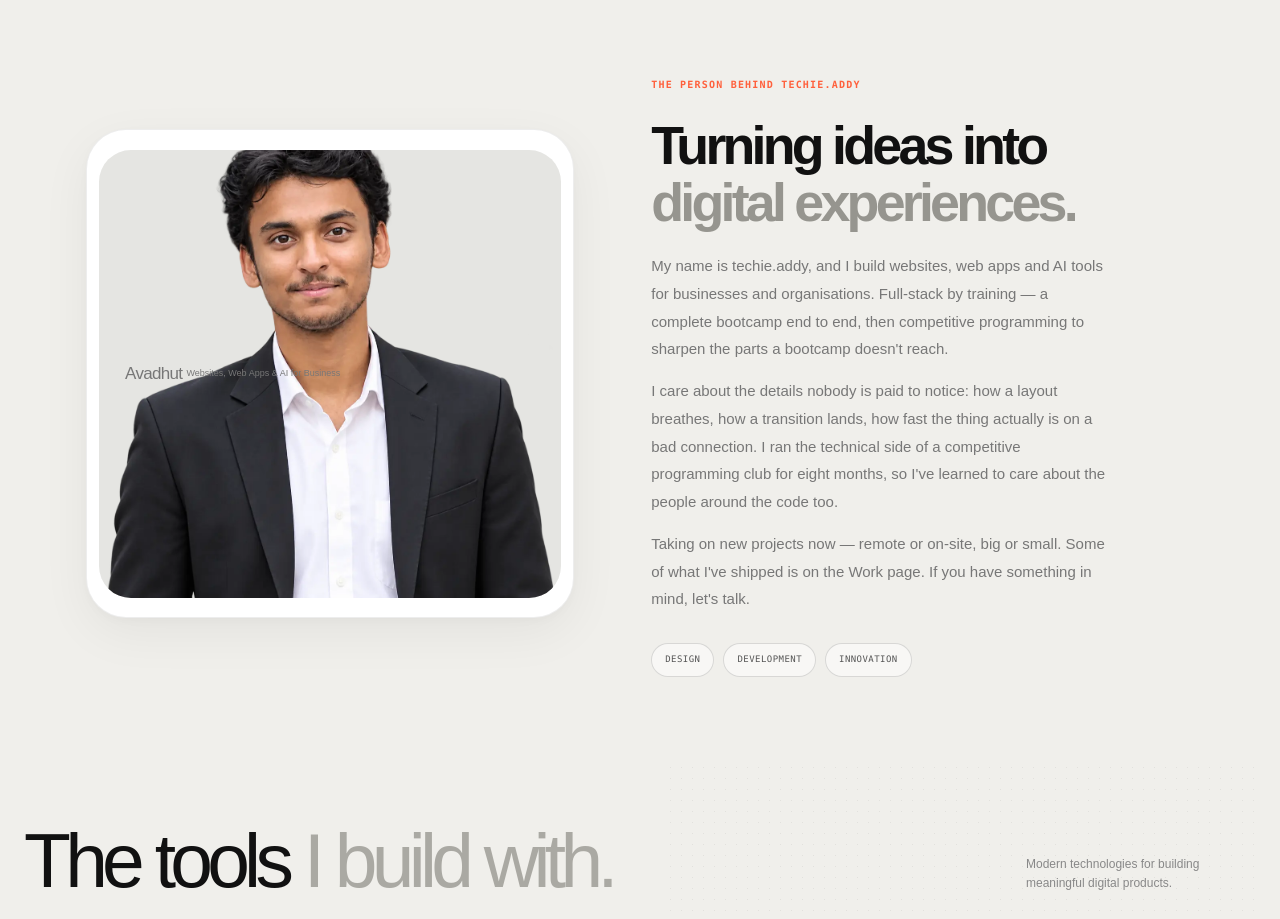
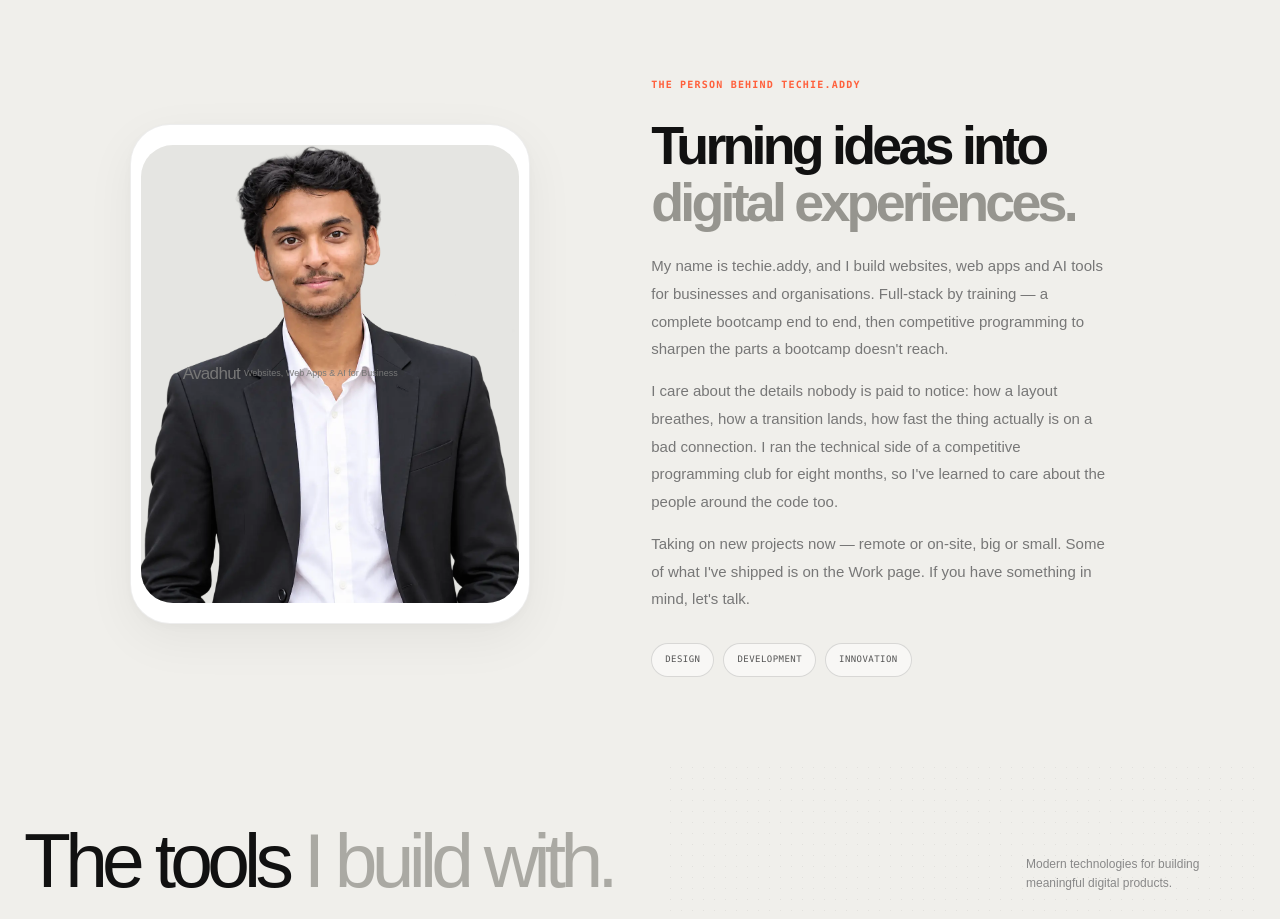
Before and after one commit to avadhutgiri12/Portfolio, a Next.js app: page /business in a window 1280 px wide. Shown: the part 1260-2179 px from the top of the page. Built offline with nearby package versions, Linux system fonts and the light colour scheme; no server answers.

Commit message:
Increased the size of the image frame

```diff
--- a/components/BizAbout.module.css
+++ b/components/BizAbout.module.css
@@ -131,8 +131,8 @@
 .imageFrame {
   position: relative;
 
-  width: min(100%, 540px);
-  aspect-ratio: 1;
+  width: min(100%, 400px);
+  aspect-ratio: 0.8;
 
   display: flex;
   align-items: center;
@@ -174,8 +174,8 @@
 
 .frameName {
   position: absolute;
-  left: 30%;
-  bottom: -1;
+  left: 40%;
+  bottom: -2;
   margin-top: 10;
   transform: translateX(-50%);
   display: flex;
```
